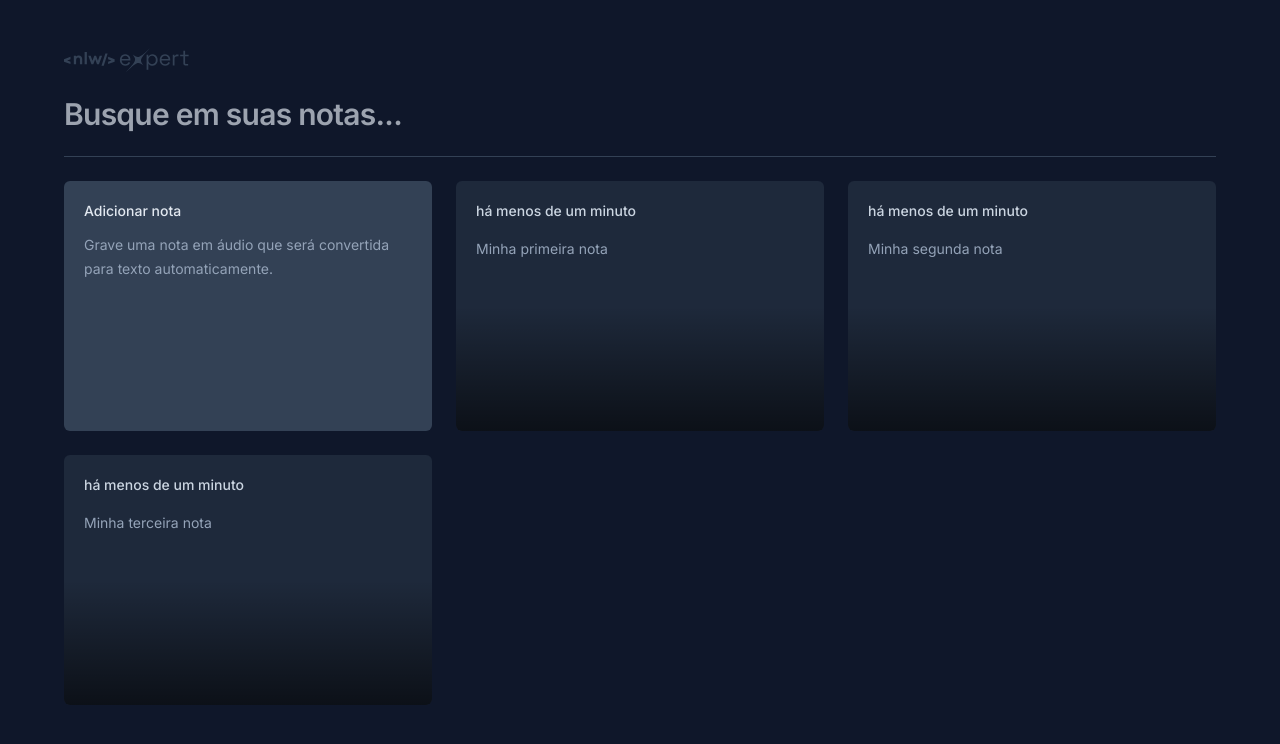
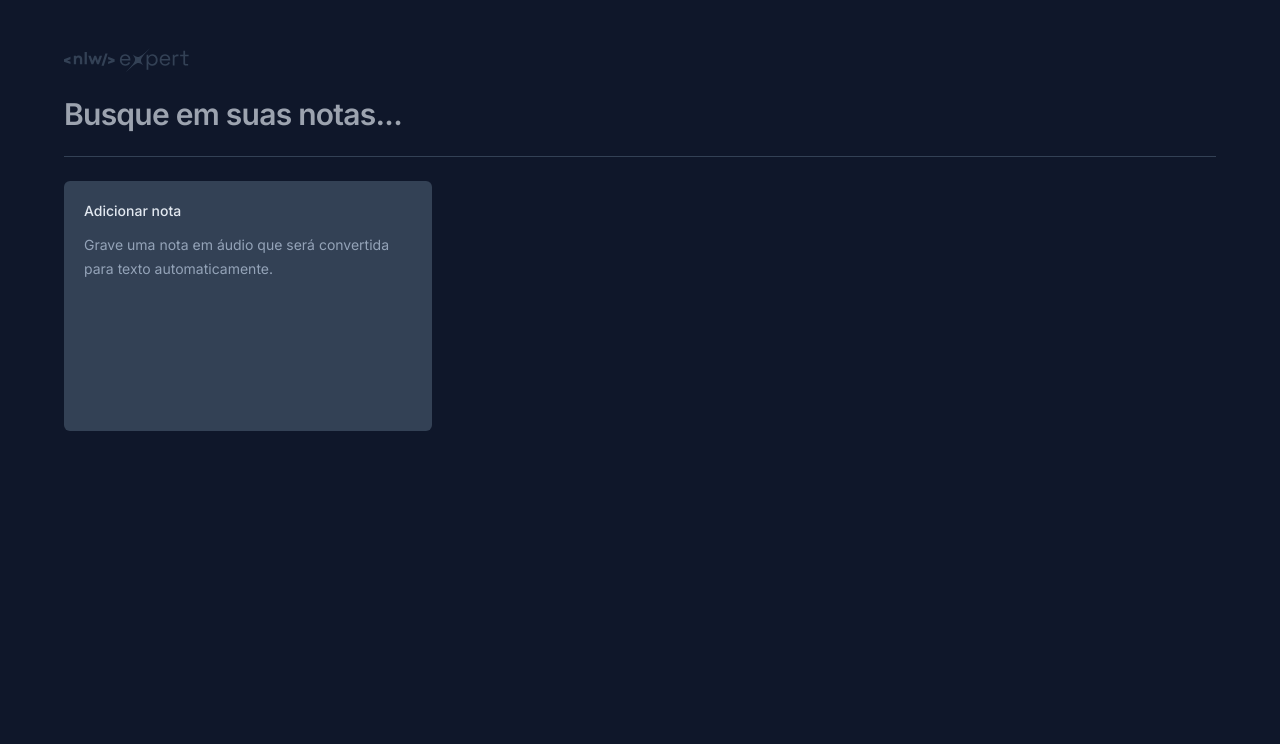
Before and after one commit to Pedrowesley/nlw-expert-notes-202402, a React (Vite) app: page / in a window 1280 px wide. Shown: the top 744 px of the page. Built offline with nearby package versions, Linux system fonts and the light colour scheme.

Commit message:
feat(notes): add note creation functionality and persistent storage

```diff
--- a/src/app.tsx
+++ b/src/app.tsx
@@ -1,8 +1,33 @@
-import logo from "./assets/logo-nlw-expert.svg";
-import { NewNoteCard } from "./components/new-note-card";
-import { NoteCard } from "./components/note-card";
+import { useEffect, useState } from 'react';
+import logo from './assets/logo-nlw-expert.svg';
+import { NewNoteCard } from './components/new-note-card';
+import { NoteCard, NoteCardProps } from './components/note-card';
 
 export function App() {
+  const [notes, setNotes] = useState<NoteCardProps[]>([]);
+
+  const LOCAL_STORAGE_KEY = 'notes';
+
+  useEffect(() => {
+    const storedNotes = localStorage.getItem(LOCAL_STORAGE_KEY);
+    if (storedNotes) {
+      setNotes(JSON.parse(storedNotes));
+    }
+  }, []);
+
+  function onNoteCreated(content: string) {
+    const newNote = {
+      note: {
+        id: crypto.randomUUID(),
+        date: new Date(),
+        content,
+      },
+    };
+
+    const updatedNotes = [newNote, ...notes];
+    setNotes(updatedNotes);
+    localStorage.setItem(LOCAL_STORAGE_KEY, JSON.stringify(updatedNotes));
+  }
   return (
     <div className="mx-auto max-w-6xl my-12 space-y-6">
       <img src={logo} alt="NLW Expert" />
@@ -18,21 +43,11 @@ export function App() {
       <div className="h-px bg-slate-700" />
 
       <div className="grid grid-cols-3 gap-6 auto-rows-[250px]">
-        <NewNoteCard />
-        <NoteCard
-          note={{
-            id: "1",
-            date: new Date(),
-            content: "Minha primeira nota",
-          }}
-        />
-        <NoteCard
-          note={{ id: "2", date: new Date(), content: "Minha segunda nota" }}
-        />
+        <NewNoteCard onCreate={onNoteCreated} />
 
-        <NoteCard
-          note={{ id: "3", date: new Date(), content: "Minha terceira nota" }}
-        />
+        {notes.map((note) => (
+          <NoteCard key={note.note.id} note={note.note} />
+        ))}
       </div>
     </div>
   );
```
